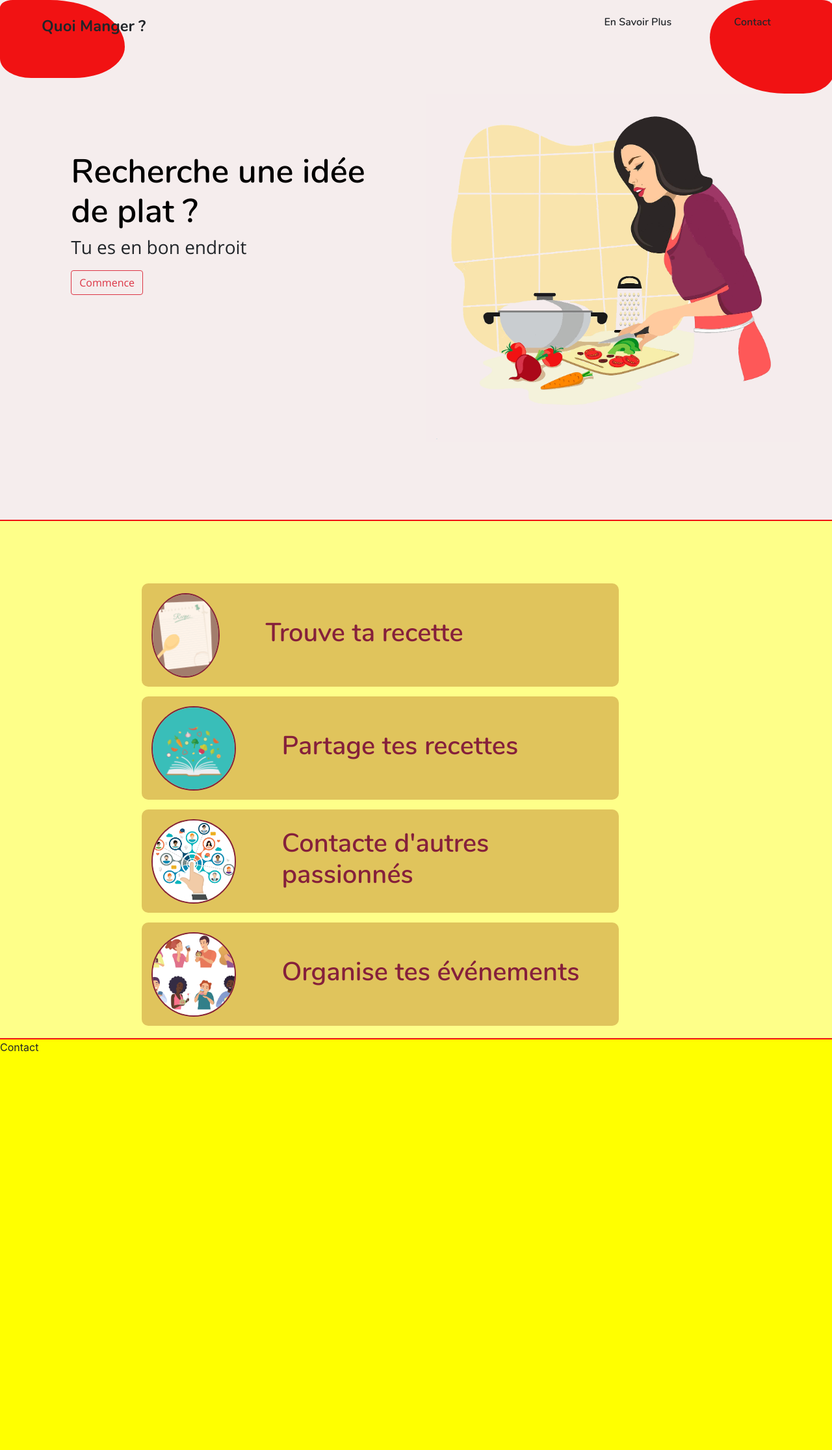
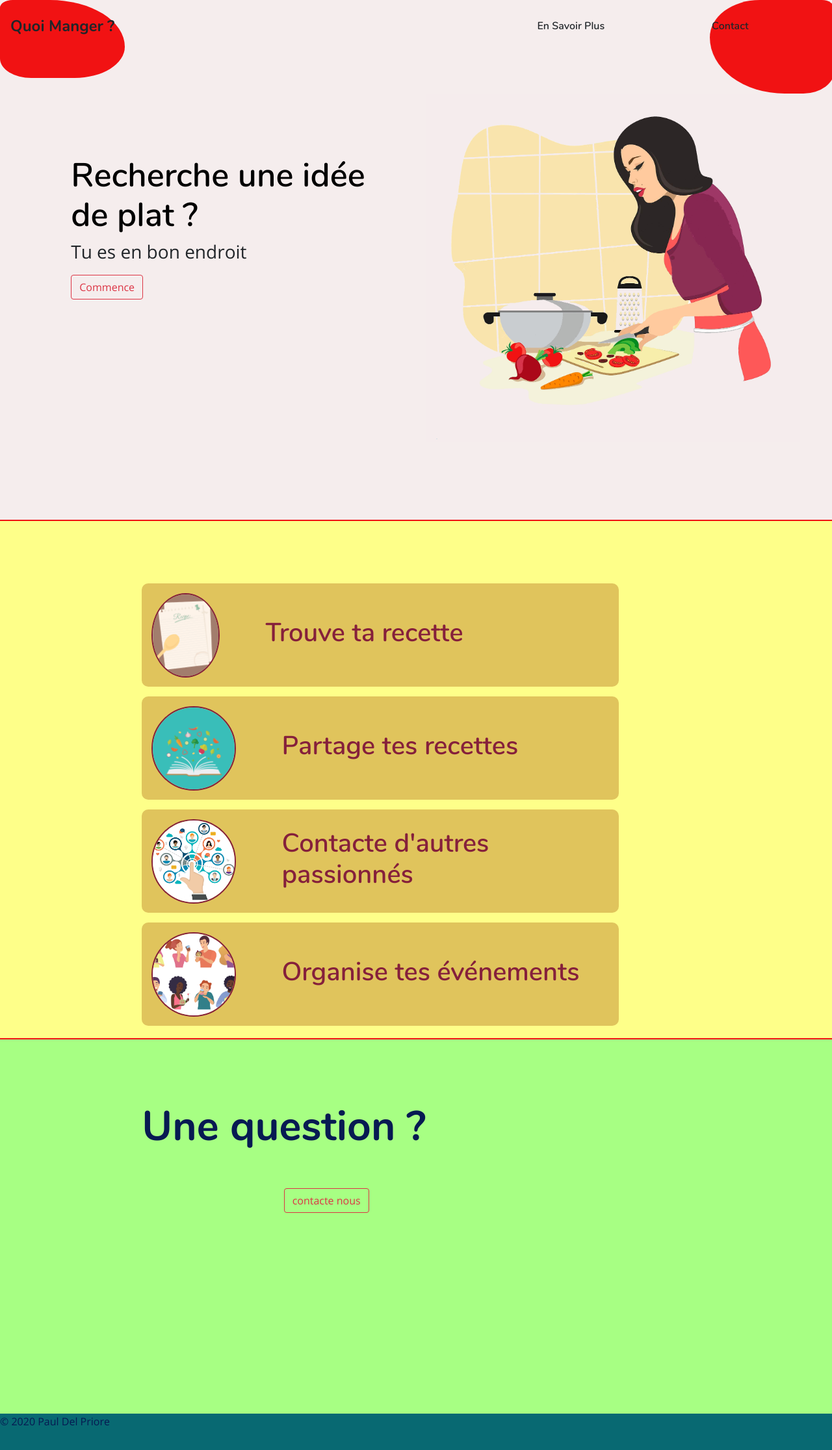
Before and after one commit to pdelpriore/cojemy-front, a React (Create React App) app: page / in a window 1280 px wide. Shown: the top 2232 px of the page at 65% size. Built offline with nearby package versions, Linux system fonts and the light colour scheme.

Commit message:
change styles in nav and main

```diff
--- a/src/components/navbar/Navbar.js
+++ b/src/components/navbar/Navbar.js
@@ -18,7 +18,24 @@ const navHomeItems = [
 ];
 
 const Navbar = ({ path, url, isExact }) => {
-  const homeMenu = navHomeItems.map(item =>
+  const logo = navHomeItems.map(
+    item =>
+      item.name === strings.navbar.navHomeItems.LOGO && (
+        <Nav.Item as="li" className="logo" key={item.name}>
+          <Link
+            activeClass="active"
+            to={item.name}
+            spy={true}
+            smooth={true}
+            offset={0}
+            duration={500}
+          >
+            {capitalize(item.name)}
+          </Link>
+        </Nav.Item>
+      )
+  );
+  const homeMenu = navHomeItems.slice(1).map(item =>
     item.name === "s'inscrire" ? (
       <Nav.Item as="li" className="signup" key={item.name}>
         <Link
@@ -49,7 +66,12 @@ const Navbar = ({ path, url, isExact }) => {
   );
   return (
     <Row className="navbar">
-      <Col xs>
+      <Col xs={7}>
+        <Nav fill as="ul">
+          {logo}
+        </Nav>
+      </Col>
+      <Col xs={5}>
         <Nav fill as="ul">
           {path === strings.path.HOME && url === strings.path.HOME && isExact
             ? homeMenu
--- a/src/components/navbar/navbar.css
+++ b/src/components/navbar/navbar.css
@@ -6,29 +6,27 @@
   height: 10%;
 }
 ul {
-  display: flex;
-  flex-wrap: wrap;
   list-style: none;
 }
 li {
-  flex: 1;
   font-family: "Nunito-SemiBold";
   text-align: center;
   transition: 0.2s;
 }
-li:not(:first-child):hover {
+li:not(.logo):hover {
   transform: scale(1.1);
   cursor: pointer;
 }
-li:not(:first-child) > a.active {
+li:not(.logo) > a.active {
   border-bottom: 2px #333333 solid;
 }
-li:first-child {
-  margin-right: 50%;
+.logo {
+  display: flex;
+  justify-content: left;
   font-family: "Nunito-Bold";
   font-size: x-large;
 }
-li:first-child:hover {
+.logo:hover {
   cursor: pointer;
 }
 .signup {
--- a/src/strings/Strings.js
+++ b/src/strings/Strings.js
@@ -19,5 +19,10 @@ export const strings = Object.freeze({
     SECOND_AREA: "partage tes recettes",
     THIRD_AREA: "contacte d'autres passionnés",
     FOURTH_AREA: "organise tes événements"
+  },
+  contact: {
+    FIRST_SECTION: "une question ?",
+    BUTTON_TEXT: "contacte nous",
+    FOOTER: "Paul Del Priore"
   }
 });
--- a/src/views/contact/Contact.js
+++ b/src/views/contact/Contact.js
@@ -1,11 +1,47 @@
 import React from "react";
+import { Row, Col, Button } from "react-bootstrap";
 import { strings } from "../../strings/Strings";
+import { capitalizeFirst } from "../../util/Util";
 import "./contact.css";
 
 const Contact = () => {
   return (
     <div className="contact-section" id={strings.navbar.navHomeItems.CONTACT}>
-      Contact
+      <Row className="mb-5" />
+      <Row className="mb-5" />
+      <Row>
+        <Col xs={12}>
+          <div className="first-section">
+            <Row>
+              <Col xs={2} />
+              <Col xs={5}>
+                <h1 className="contact-text">
+                  {capitalizeFirst(strings.contact.FIRST_SECTION)}
+                </h1>
+              </Col>
+              <Col xs={5} />
+            </Row>
+            <Row className="mt-5">
+              <Col xs={4} />
+              <Col xs={2}>
+                <Button className="button-text" variant="outline-danger">
+                  {strings.contact.BUTTON_TEXT}
+                </Button>
+              </Col>
+              <Col xs={6} />
+            </Row>
+          </div>
+        </Col>
+      </Row>
+      <Row>
+        <Col xs={12}>
+          <div className="second-section">
+            <footer className="footer">
+              &#169; {new Date().getFullYear()} {strings.contact.FOOTER}
+            </footer>
+          </div>
+        </Col>
+      </Row>
     </div>
   );
 };
--- a/src/views/contact/contact.css
+++ b/src/views/contact/contact.css
@@ -1,4 +1,25 @@
 .contact-section {
   height: 100vh;
-  background-color: yellow;
+  background-color: #a7ff83;
+  overflow: hidden;
 }
+.first-section {
+  height: 60vh;
+  background-color: #a7ff83;
+}
+.second-section {
+  height: 40vh;
+  background-color: #086972;
+}
+.contact-text {
+  font-family: "Nunito-Bold";
+  font-size: 4rem;
+  color: #071a52;
+}
+.button-text {
+  font-family: "OpenSans-Regular";
+}
+.footer {
+  font-family: "OpenSans-Regular";
+  color: #071a52;
+}
--- a/src/views/main/Main.js
+++ b/src/views/main/Main.js
@@ -31,6 +31,8 @@ const Main = () => {
         <Col xs={5}>
           <div className="box">
             <div>
+              <Row className="mb-5" />
+              <Row className="mb-5" />
               <h1 className="main-text">
                 {capitalizeFirst(strings.main.MAIN_TEXT)}
               </h1>
--- a/src/views/main/main.css
+++ b/src/views/main/main.css
@@ -23,23 +23,16 @@
 }
 .box {
   height: 50vh;
-  display: flex;
-  flex-direction: column;
-  justify-content: center;
-  align-items: center;
 }
 .main-text {
-  flex: 1;
   font-family: "Nunito-SemiBold";
   font-size: 3.2em;
   color: #000000;
 }
 .main-sub-text {
-  flex: 1;
   font-family: "OpenSans-Regular";
 }
 .button {
-  flex: 1;
   font-family: "OpenSans-Regular";
   margin-top: 2%;
 }
```
